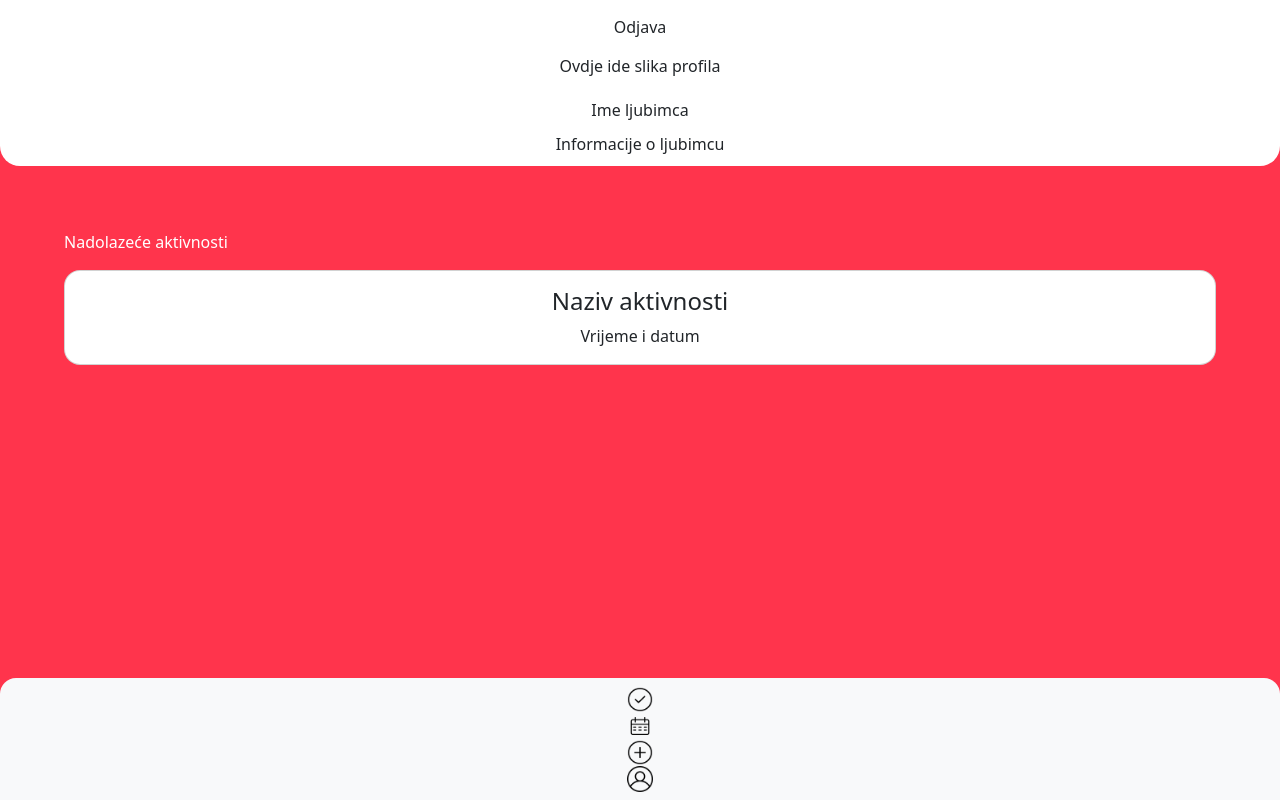
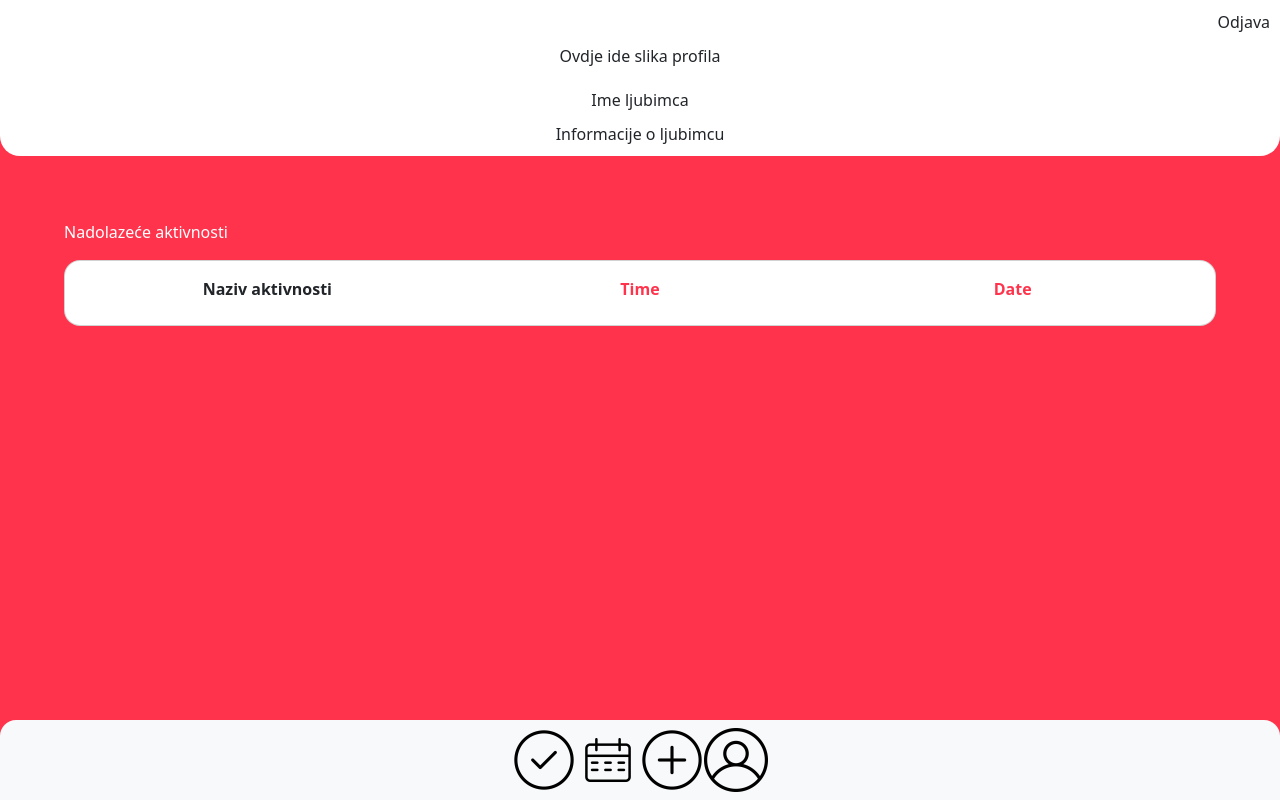
Before and after one commit to mrubil/my-pet, a Vue app: page /MyProfile in a window 1280 px wide. Built offline with nearby package versions, Linux system fonts and the light colour scheme.

Commit message:
UpcomingTask update

```diff
--- a/src/components/Navigacija.vue
+++ b/src/components/Navigacija.vue
@@ -2,19 +2,19 @@
   <nav class="navbar fixed-bottom navbar-light bg-light rounded-top-4">
     <a class="navbar-brand position-absolute" href="#"></a>
     <div class="mx-auto">
-      <router-link to="/Tasks" class="nav-link"
+      <router-link to="/Tasks"
         ><img :src="require('@/assets/Tasks.png')" width="5%"
       /></router-link>
 
-      <router-link to="/Kalendar" class="nav-link"
+      <router-link to="/Kalendar"
         ><img :src="require('@/assets/Kalendar.png')" width="5%"
       /></router-link>
 
-      <router-link to="/NewTask" class="nav-link"
+      <router-link to="/NewTask"
         ><img :src="require('@/assets/NewTask.png')" width="5%"
       /></router-link>
 
-      <router-link to="/MyProfile" class="nav-link"
+      <router-link to="/MyProfile"
         ><img :src="require('@/assets/MojProfil.png')" width="5%"
       /></router-link>
     </div>
@@ -26,3 +26,5 @@ export default {
   name: "Navigacija",
 };
 </script>
+
+</style>
--- a/src/components/UpcomingTask.vue
+++ b/src/components/UpcomingTask.vue
@@ -1,9 +1,13 @@
 <template>
   <div class="card mx-auto rounded-4" style="width: 90%">
     <div class="card-body">
-      <h4 class="card-title">Naziv aktivnosti</h4>
-
-      <p class="card-text">Vrijeme i datum</p>
+      <div class="container">
+        <div class="row">
+          <div class="card-title col">Naziv aktivnosti</div>
+          <div class="col" style="color: #ff344c">Time</div>
+          <div class="col" style="color: #ff344c">Date</div>
+        </div>
+      </div>
     </div>
   </div>
 </template>
@@ -13,3 +17,9 @@ export default {
   name: "UpcomingTask",
 };
 </script>
+
+<style>
+.container {
+  font-weight: 600;
+}
+</style>
--- a/src/views/MyProfile.vue
+++ b/src/views/MyProfile.vue
@@ -38,7 +38,7 @@ export default {
   margin-bottom: 5%;
 }
 .Odjava {
-  padding: 5px;
+  text-align: right;
 }
 .SlikaProfila {
   padding: 10px;
```
